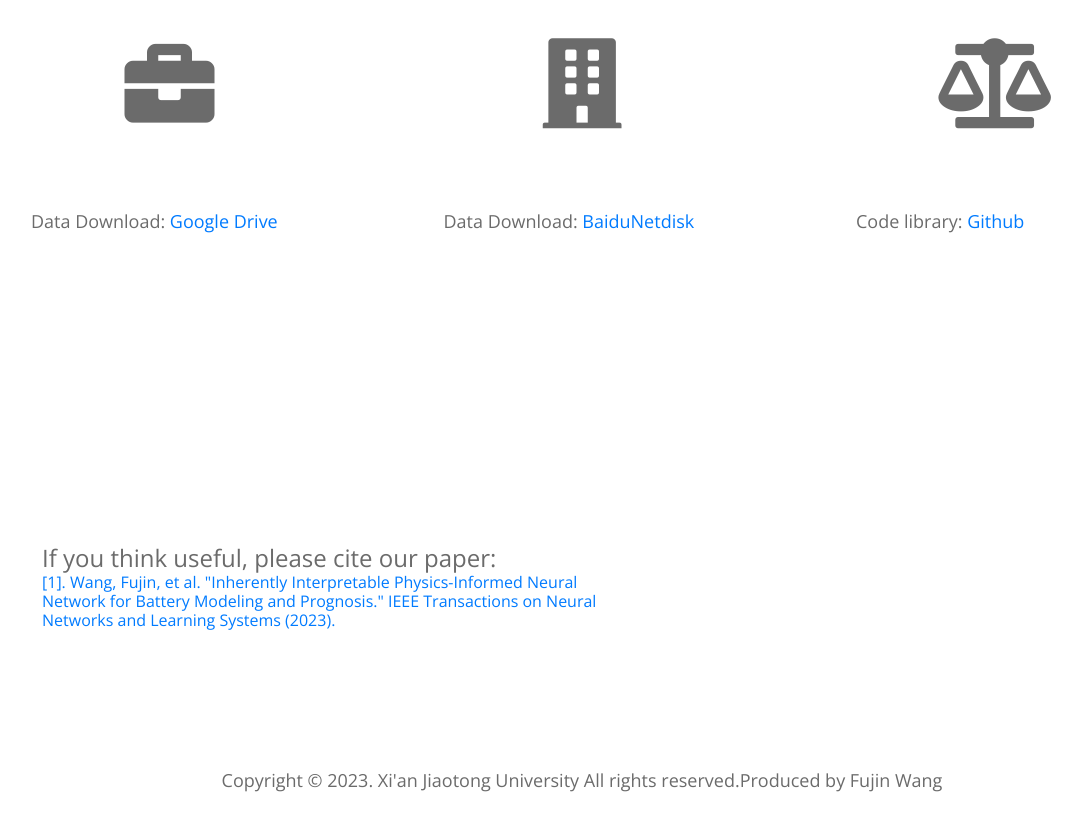
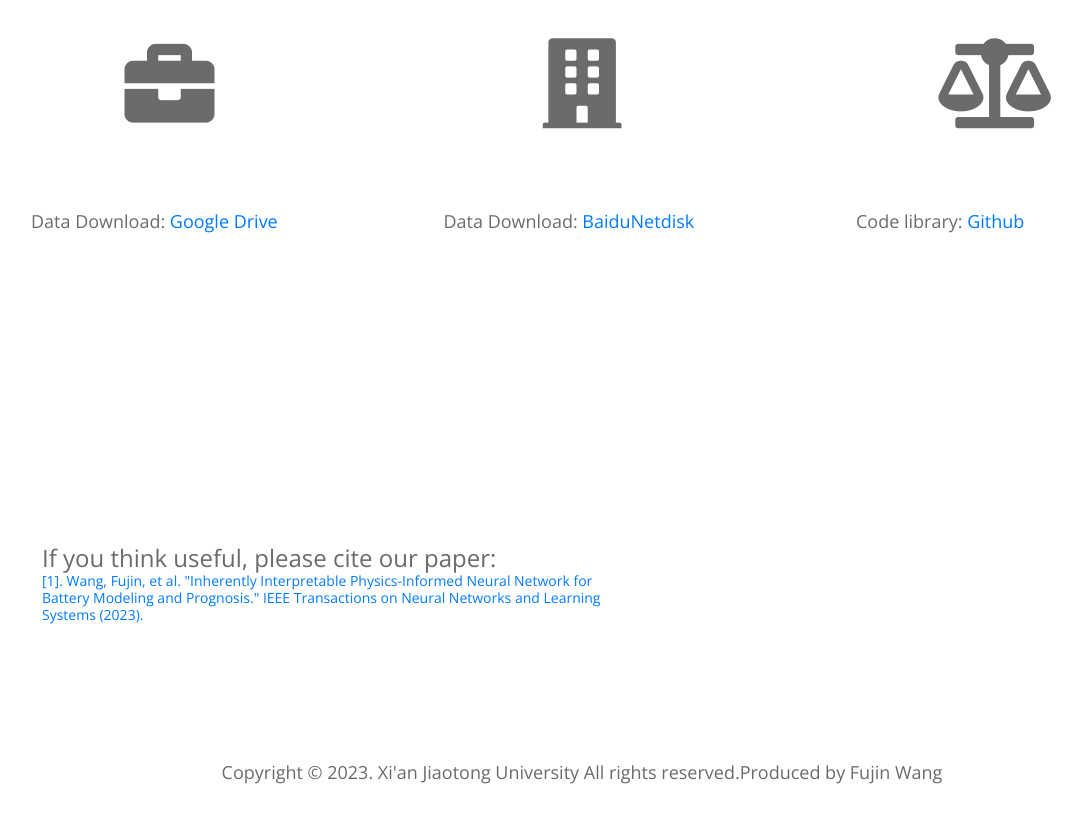
Before and after one commit to wang-fujin/wang-fujin.github.io, a plain HTML site: page index.html in a window 1280 px wide. Shown: the part 4560-5391 px from the top of the page, without its empty margins (58-1140 px from the left). Drawn offline with nearby package versions, Linux system fonts and the light colour scheme.

Commit message:
Update templatemo-style.css

```diff
--- a/css/templatemo-style.css
+++ b/css/templatemo-style.css
@@ -354,5 +354,5 @@ p {
 }
 
 .tm-citation {
-    font-size: 16px; /* 调整链接文字的字体大小 */
+    font-size: 14px; /* 调整链接文字的字体大小 */
 }
```
